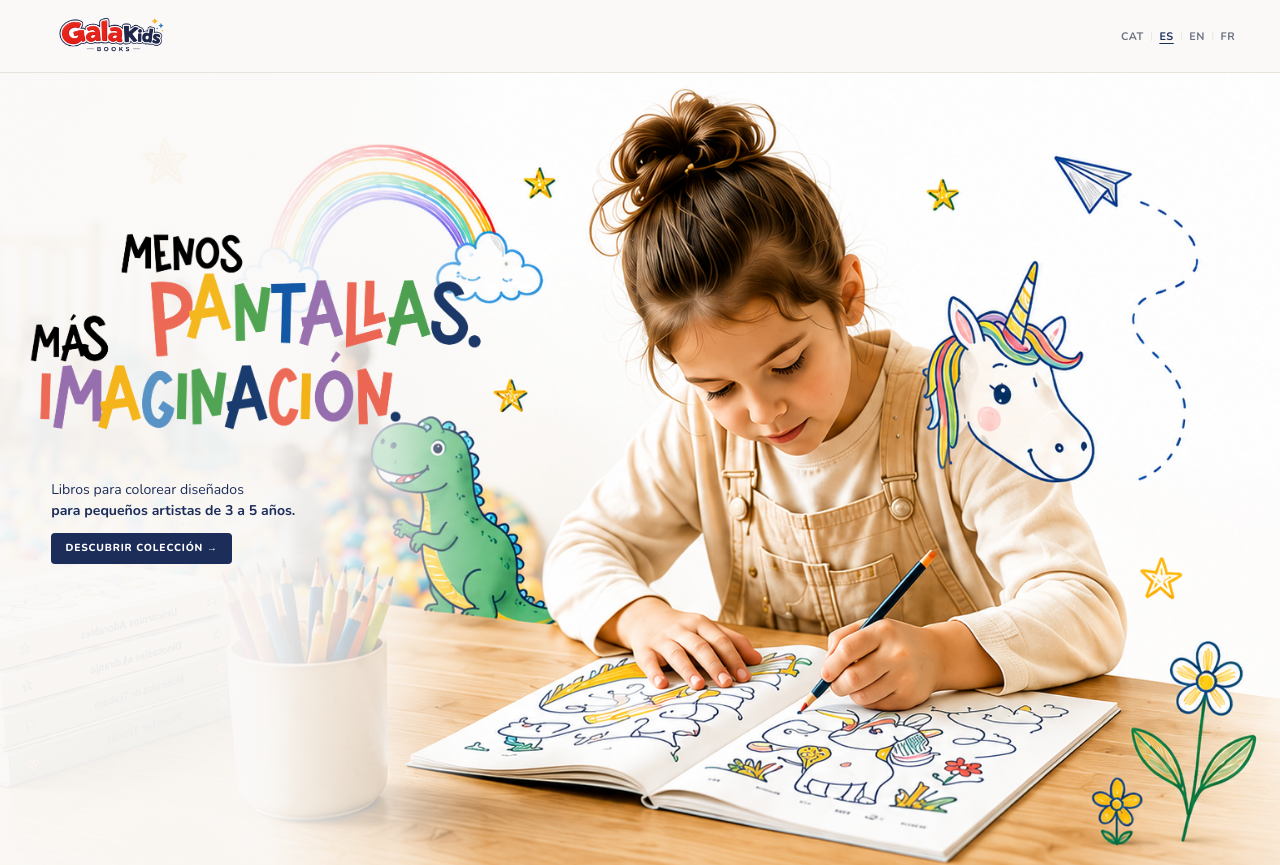
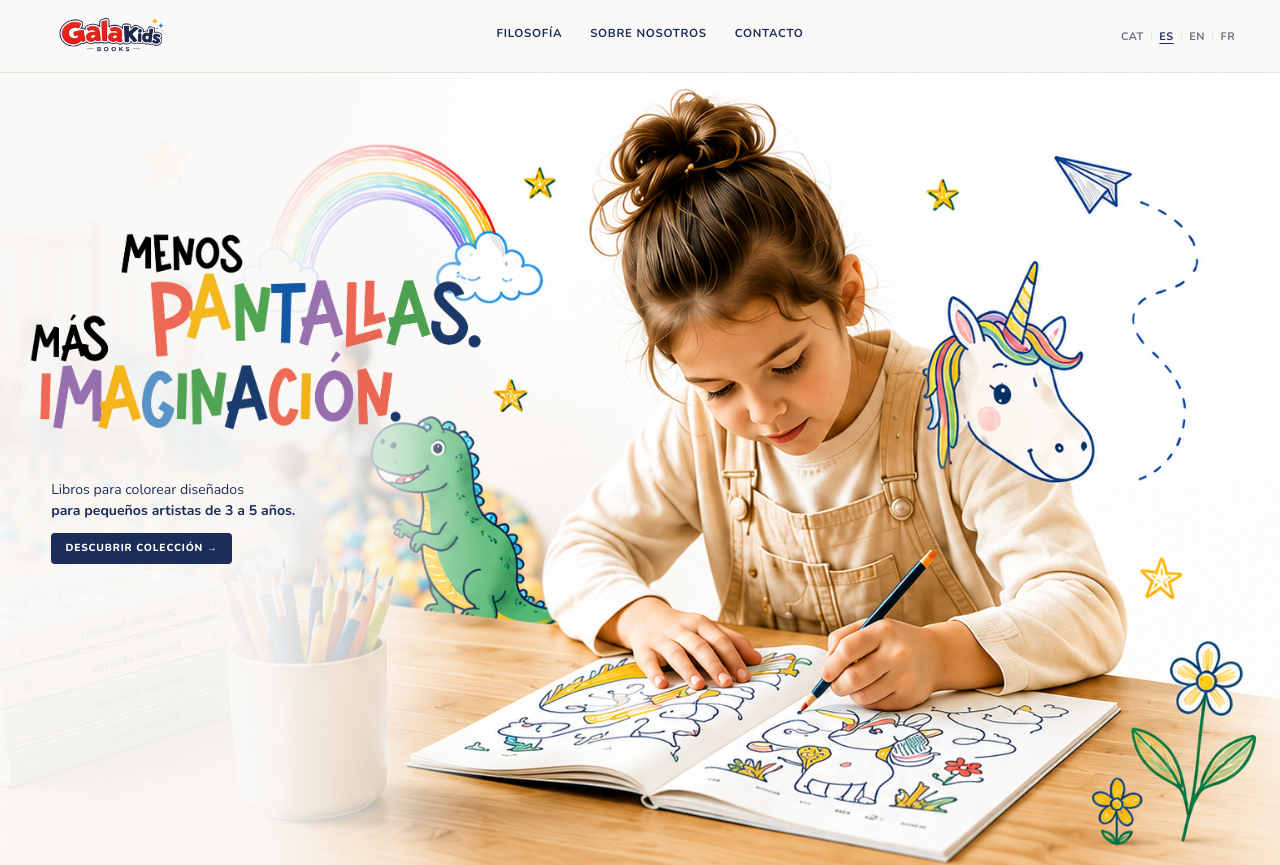
Before and after one commit to jordiuli/Gala_Kids, a React (Vite) app: page / in a window 1280 px wide. Shown: the top 865 px of the page. Built offline with nearby package versions, Linux system fonts and the light colour scheme.

Commit message:
afegida activació navbar

```diff
--- a/src/components/Header.css
+++ b/src/components/Header.css
@@ -30,7 +30,7 @@
 }
 
 .nav {
-  display: none;
+  display: flex;
   align-items: center;
   gap: 1.75rem;
 }
--- a/src/i18n/translations.js
+++ b/src/i18n/translations.js
@@ -10,8 +10,8 @@ export function colorizeWord(word) {
 export const translations = {
   ca: {
     nav: {
-      items: ["COL·LECCIÓ", "FILOSOFIA", "INSPIRACIÓ", "SOBRE NOSALTRES", "CONTACTE"],
-      active: "INSPIRACIÓ",
+      items: ["FILOSOFIA", "SOBRE NOSALTRES", "CONTACTE"],
+      active: null,
     },
     hero: {
       less: "MENYS",
@@ -103,8 +103,8 @@ export const translations = {
 
   es: {
     nav: {
-      items: ["COLECCIÓN", "FILOSOFÍA", "INSPIRACIÓN", "SOBRE NOSOTROS", "CONTACTO"],
-      active: "INSPIRACIÓN",
+      items: ["FILOSOFÍA", "SOBRE NOSOTROS", "CONTACTO"],
+      active: null,
     },
     hero: {
       less: "MENOS",
@@ -196,8 +196,8 @@ export const translations = {
 
   en: {
     nav: {
-      items: ["COLLECTION", "PHILOSOPHY", "INSPIRATION", "ABOUT US", "CONTACT"],
-      active: "INSPIRATION",
+      items: ["PHILOSOPHY", "ABOUT US", "CONTACT"],
+      active: null,
     },
     hero: {
       less: "LESS",
@@ -289,8 +289,8 @@ export const translations = {
 
   fr: {
     nav: {
-      items: ["COLLECTION", "PHILOSOPHIE", "INSPIRATION", "À PROPOS", "CONTACT"],
-      active: "INSPIRATION",
+      items: ["PHILOSOPHIE", "À PROPOS", "CONTACT"],
+      active: null,
     },
     hero: {
       less: "MOINS",
```
Also changed, not shown: 9 other files (tests, documents, lock files or other folders).
